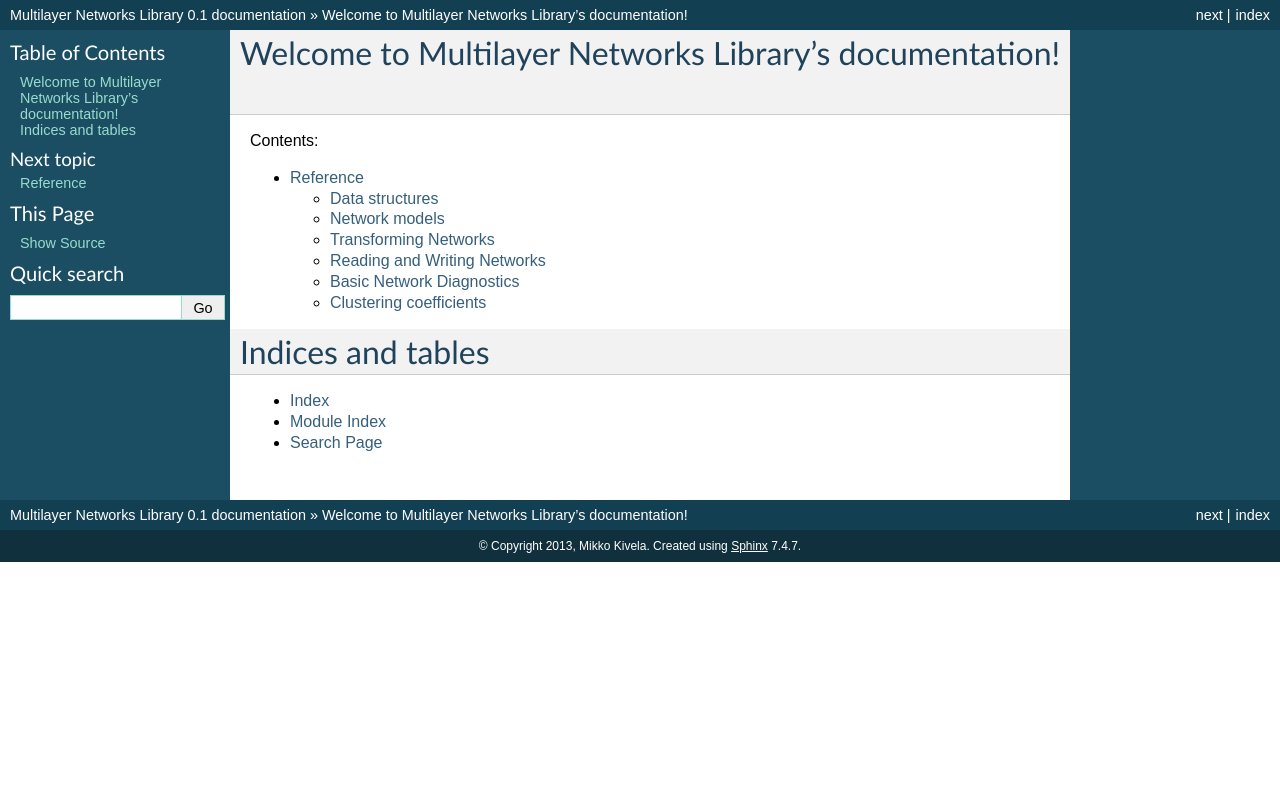
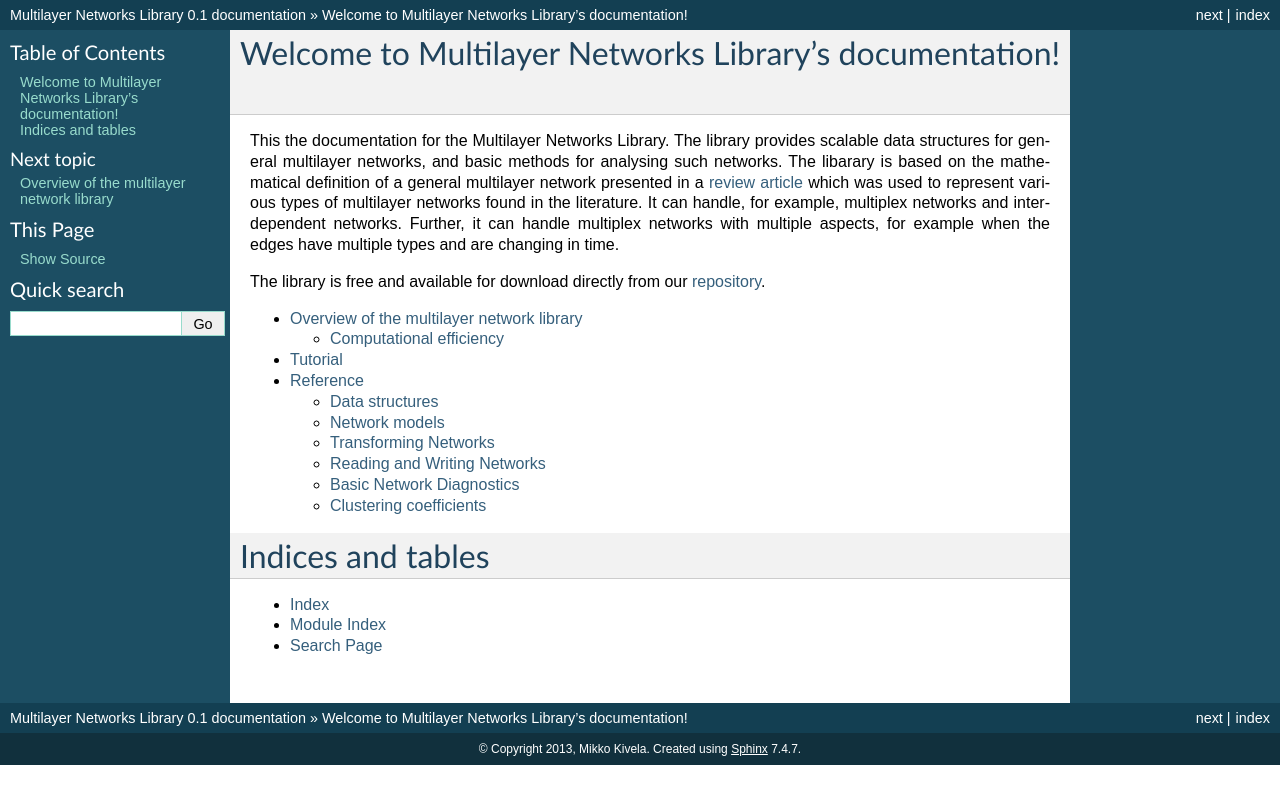
Before and after one commit to mnets/pymnet, a Sphinx documentation site: the page built from doc/index.rst, in a window 1280 px wide. Shown: the top 804 px of the page. Built offline with Sphinx 7.4.7, drawn with Linux system fonts in a browser that asks for light colours; formulas are drawn with MathJax 3.

Commit message:
Added overview and tutorial to the documentation. Added discussion about computational complexity.

```diff
--- a/doc/index.rst
+++ b/doc/index.rst
@@ -2,11 +2,17 @@
 Welcome to Multilayer Networks Library's documentation!
 =======================================================
 
-Contents:
+This the documentation for the Multilayer Networks Library. The library provides scalable data structures for general multilayer networks, and basic methods for analysing such networks. The libarary is based on the mathematical definition of a general multilayer network presented in a `review article <http://arxiv.org/abs/1309.7233>`_ which was used to represent various types of multilayer networks found in the literature. It can handle, for example, multiplex networks and interdependent networks. Further, it can handle multiplex networks with multiple aspects, for example when the edges have multiple types and are changing in time.
+
+
+The library is free and available for download directly from our `repository <http://bitbucket.org/bolozna/multilayer-networks-library>`_.
+
 
 .. toctree::
    :maxdepth: 2
 
+   overview
+   tutorial
    reference
 
 
--- /dev/null
+++ b/doc/overview.rst
@@ -0,0 +1,15 @@
+Overview of the multilayer network library
+==========================================
+
+.. Mathematical definition
+.. Everything is inherited from the MultilayerNetwork (e.g., efficient representation of multiplex networks, but still all the algorithms written for multilayer networks work for multiplex networks)
+
+
+Computational efficiency
+------------------------
+
+One often wants to study large scale synthetic networks or big network data sets. In this type of situations the most important thing is to consider how the memory and time requirements of the data structures and the algorithms scale with the size of the network. This library is designed with these scaling requirements in mind. The average scaling in time and memory should typically be optimal for number of nodes, :math:`n`, number of layers, :math:`l`, and number of edges, :math:`e`. We typically consider that the number of aspects, :math:`d`, to be constant and not dependent on the size of the data. Note, however, that the current implementation is only in Python (the C++ version implementation is in the planning phase), and thus the constant factor in the memory and time consumption is typically fairly large.
+
+The main data structure underlying the general multilayer network representation is a global graph :math:`G_M` implemented as dictionary of dictionaries. That is, the graph is a dictionary where for each node, e.g. :math:`(u,v,\alpha,\beta)`, is a key and values is another dictionary containing information about the neighbors of each node. Thus, the inner dictionaries have the neighboring nodes as keys and weigths of the edges connecting them as values. This type of structure ensures that the average time complexity of adding new nodes, removing nodes, querying for exitense of edges, or their weights, are all on average constant, and iterating over the neighbors of a node is linear. Further, the memory requirements in scale as :math:`\mathcal{O}(n+l+e)`, and are typically dominated by the number of edges in the network.
+
+Multiplex networks are a special case of multilayer networks, and we could easily employ the same data structure as for the multilayer networks. There are few reason why we don't want to do that here. First, in multiplex networks we typically want to iterate over intra-layer links of a node in a single layer, and this would require one to go through all the inter-layer edges too if the multilayer network data structure was used. Second, in most cases we don't want to explicitely store all the inter-layer links. For example, when we have a multiplex network with categorical couplings which are of equal weight the number of inter-layer edges grows as :math:`\mathcal{O}(nl^2)`. In the multiplex network data structure in this library we only always store the intra-layer networks separately, and don't store the inter-layer edges explicitely but only generate them according to given rules when they are needed. This ensures that we can always iterate over the intra-layer edges in time which is linear to their number, and that having the inter-layer edges only requires constant memory (i.e. the memory to store the rule to generate them).
--- /dev/null
+++ b/doc/tutorial.rst
@@ -0,0 +1,2 @@
+Tutorial
+========
```
